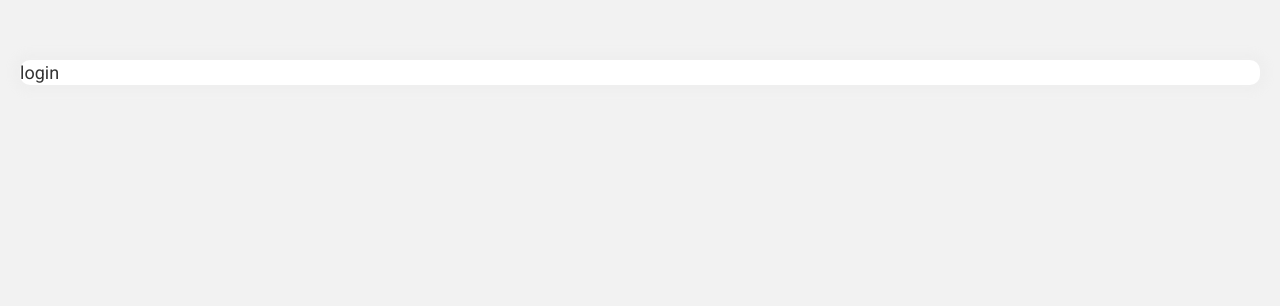
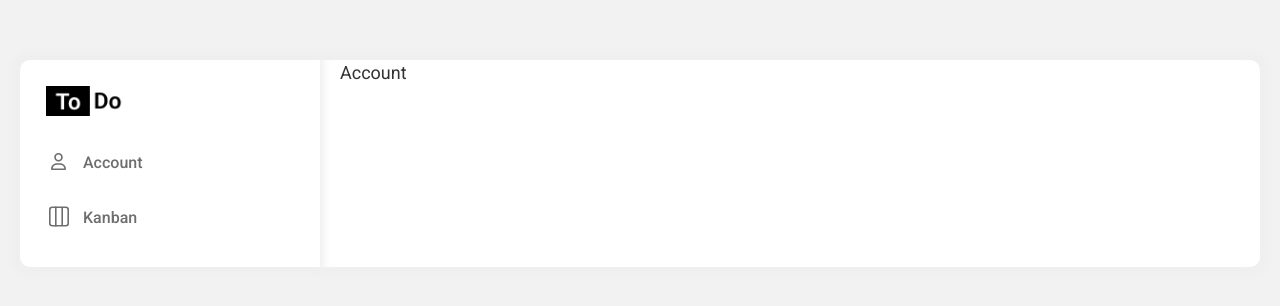
Before and after one commit to ApelsinU/KanbanBoard, a React (Create React App) app in the folder client/: page / in a window 1280 px wide. Before the commit this address led to /login. Shown: the top 306 px of the page. Built offline with nearby package versions, Linux system fonts and the light colour scheme.

Commit message:
[Backend] - flag

```diff
--- a/client/src/App.tsx
+++ b/client/src/App.tsx
@@ -12,7 +12,7 @@ import { AuthRoute } from './routes/AuthRoute'
 import { PrivateRoute } from './routes/PrivateRoute'
 
 function App() {
-  const isAuth: boolean = false
+  const isAuth: boolean = true
 
   return (
     <React.Suspense fallback={'loading...'}>
```
